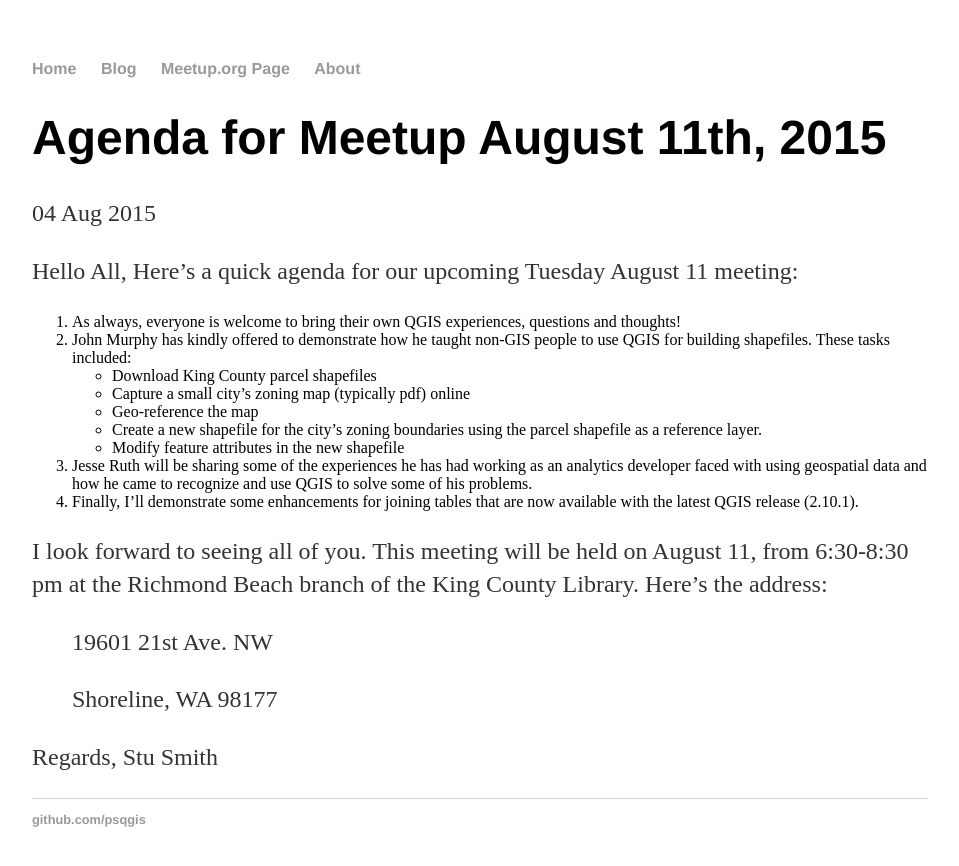
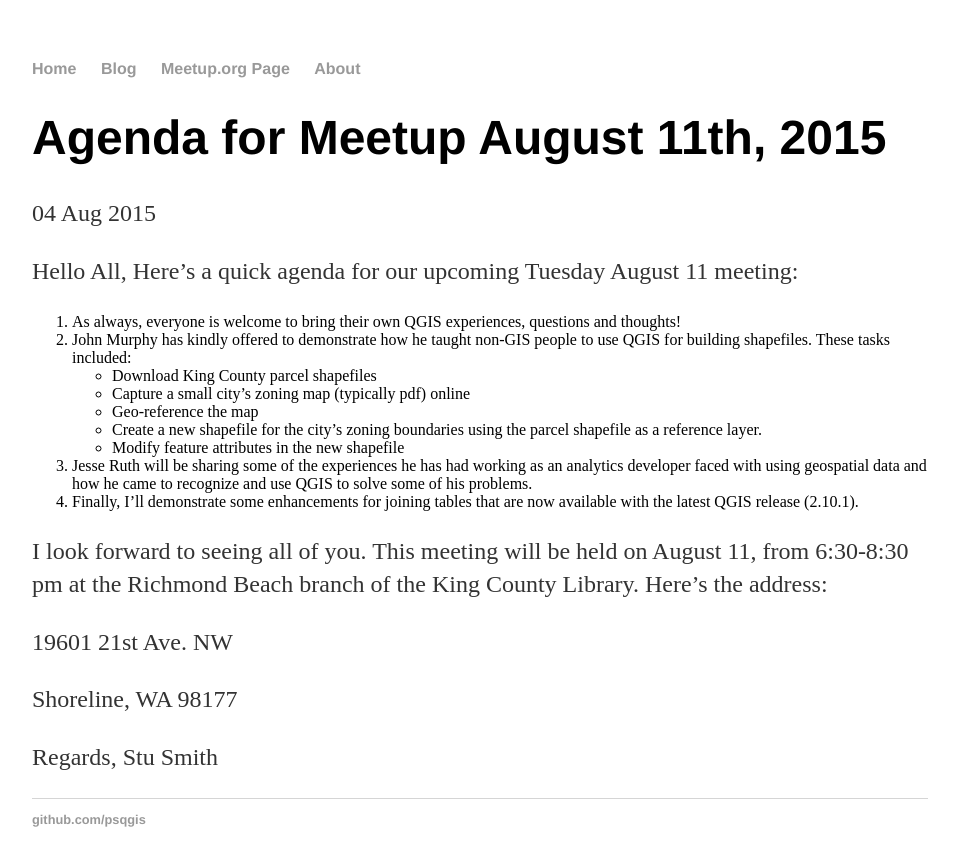
Before and after one commit to psqgis/psqgis.github.io, a Jekyll site: the page built from _posts/2015-08-21-Agenda-August-11.md, in a window 1280 px wide. Shown: the top 866 px of the page, without its empty margins (160-1119 px from the left). Built offline with Jekyll 4.4.1, drawn with Linux system fonts in a browser that asks for light colours.

```diff
--- a/_posts/2015-08-21-Agenda-August-11.md
+++ b/_posts/2015-08-21-Agenda-August-11.md
@@ -19,8 +19,8 @@ Here's a quick agenda for our upcoming Tuesday August 11 meeting:
 
 I look forward to seeing all of you.  This meeting will be held on August 11, from 6:30-8:30 pm at the Richmond Beach branch of the King County Library.  Here's the address:
 
->19601 21st Ave. NW
->
->Shoreline, WA 98177
+  19601 21st Ave. NW
+
+  Shoreline, WA 98177
 
 Regards, Stu Smith
```
